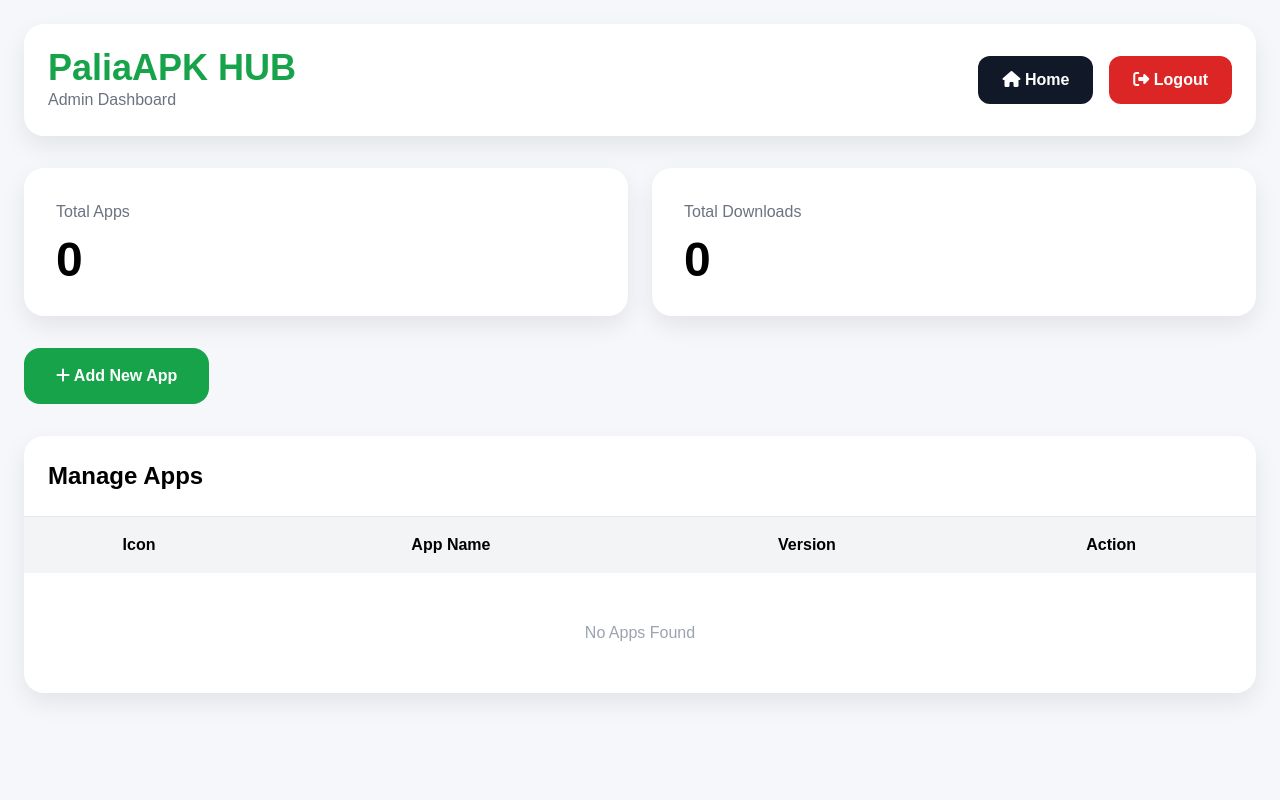
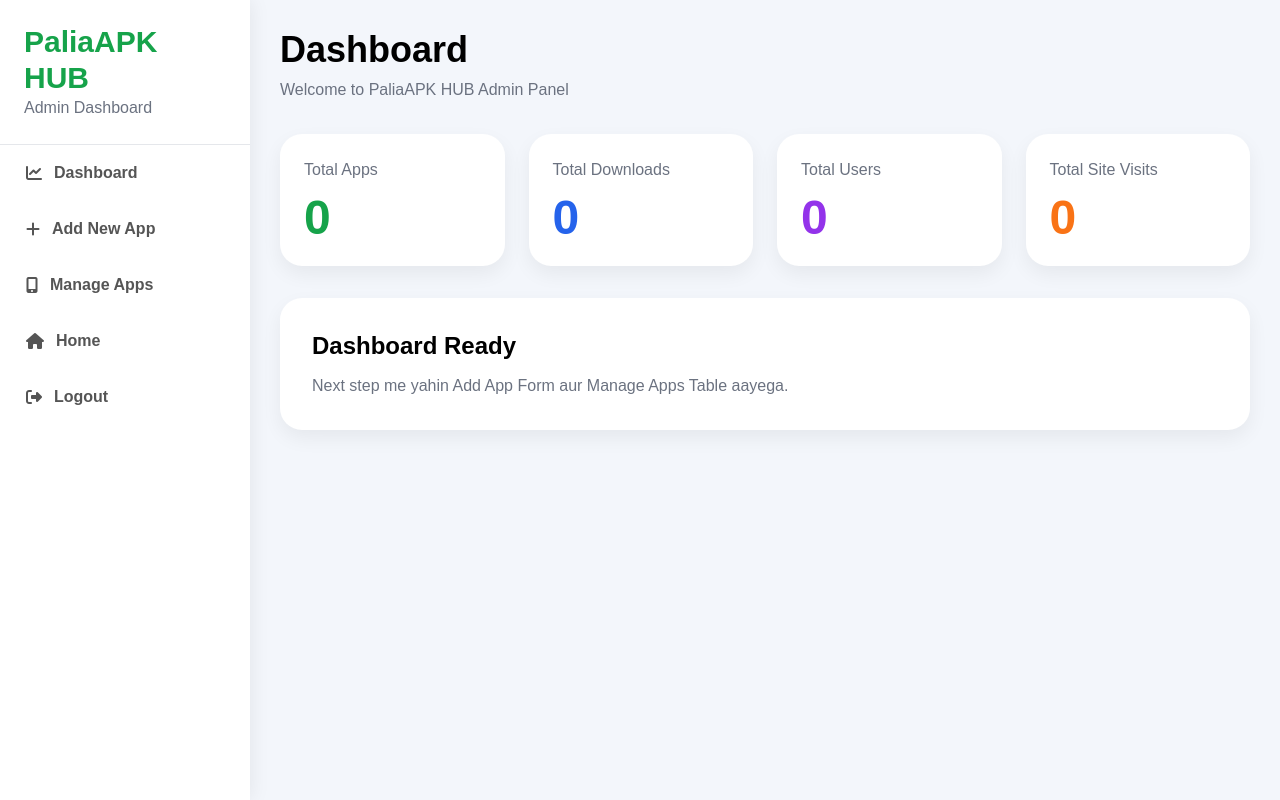
Before and after one commit to shanpalia/WebsitePaliaAPK_V.2, a plain HTML site: page dashboard.html in a window 1280 px wide. Drawn offline with nearby package versions, Linux system fonts and the light colour scheme.

Commit message:
Update dashboard.html

```diff
--- a/dashboard.html
+++ b/dashboard.html
@@ -3,8 +3,7 @@
 <head>
 <meta charset="UTF-8">
 <meta name="viewport" content="width=device-width, initial-scale=1.0">
-
-<title>PaliaAPK HUB Admin Dashboard</title>
+<title>PaliaAPK HUB - Admin Dashboard</title>
 
 <script src="https://cdn.tailwindcss.com"></script>
 
@@ -14,14 +13,46 @@ href="https://cdnjs.cloudflare.com/ajax/libs/font-awesome/6.7.2/css/all.min.css"
 <style>
 
 body{
-background:#f5f7fb;
+background:#f3f6fb;
 font-family:Arial,sans-serif;
+}
+
+.sidebar{
+width:250px;
+position:fixed;
+left:0;
+top:0;
+bottom:0;
+background:#ffffff;
+box-shadow:0 0 20px rgba(0,0,0,.08);
+}
+
+.sidebar a{
+display:flex;
+align-items:center;
+gap:12px;
+padding:16px 22px;
+font-weight:700;
+color:#555;
+transition:.3s;
+border-left:4px solid transparent;
+}
+
+.sidebar a:hover{
+background:#ecfdf5;
+color:#16a34a;
+border-left:4px solid #16a34a;
+}
+
+.main{
+margin-left:250px;
+padding:30px;
 }
 
 .card{
 background:#fff;
-border-radius:20px;
-box-shadow:0 10px 25px rgba(0,0,0,.08);
+border-radius:22px;
+box-shadow:0 8px 20px rgba(0,0,0,.06);
 }
 
 </style>
@@ -30,15 +61,13 @@ box-shadow:0 10px 25px rgba(0,0,0,.08);
 
 <body>
 
-<div class="max-w-7xl mx-auto p-6">
+<!-- Sidebar -->
 
-<!-- HEADER -->
+<div class="sidebar">
 
-<div class="card p-6 flex items-center justify-between">
+<div class="p-6 border-b">
 
-<div>
-
-<h1 class="text-4xl font-black text-green-600">
+<h1 class="text-3xl font-black text-green-600">
 
 PaliaAPK HUB
 
@@ -52,37 +81,69 @@ Admin Dashboard
 
 </div>
 
-<div class="flex gap-4">
+<a href="#" id="dashboardBtn">
 
-<button
-id="homeBtn"
-class="bg-gray-900 text-white px-6 py-3 rounded-xl font-bold">
+<i class="fa-solid fa-chart-line"></i>
+
+Dashboard
+
+</a>
+
+<a href="#" id="addAppBtn">
+
+<i class="fa-solid fa-plus"></i>
+
+Add New App
+
+</a>
+
+<a href="#" id="manageBtn">
+
+<i class="fa-solid fa-mobile-screen-button"></i>
+
+Manage Apps
+
+</a>
+
+<a href="index.html">
 
 <i class="fa-solid fa-house"></i>
 
 Home
 
-</button>
+</a>
 
-<button
-id="logoutBtn"
-class="bg-red-600 text-white px-6 py-3 rounded-xl font-bold">
+<a href="#" id="logoutBtn">
 
 <i class="fa-solid fa-right-from-bracket"></i>
 
 Logout
 
-</button>
+</a>
 
 </div>
 
-</div>
+<!-- Main -->
 
-<!-- DASHBOARD CARDS -->
+<div class="main">
 
-<div class="grid grid-cols-2 gap-6 mt-8">
+<h1 class="text-4xl font-black">
 
-<div class="card p-8">
+Dashboard
+
+</h1>
+
+<p class="text-gray-500 mt-2">
+
+Welcome to PaliaAPK HUB Admin Panel
+
+</p>
+
+<!-- Cards -->
+
+<div class="grid grid-cols-4 gap-6 mt-8">
+
+<div class="card p-6">
 
 <p class="text-gray-500">
 
@@ -92,7 +153,7 @@ Total Apps
 
 <h2
 id="totalApps"
-class="text-5xl font-black mt-3">
+class="text-5xl font-black mt-3 text-green-600">
 
 0
 
@@ -100,7 +161,7 @@ class="text-5xl font-black mt-3">
 
 </div>
 
-<div class="card p-8">
+<div class="card p-6">
 
 <p class="text-gray-500">
 
@@ -110,7 +171,43 @@ Total Downloads
 
 <h2
 id="totalDownloads"
-class="text-5xl font-black mt-3">
+class="text-5xl font-black mt-3 text-blue-600">
+
+0
+
+</h2>
+
+</div>
+
+<div class="card p-6">
+
+<p class="text-gray-500">
+
+Total Users
+
+</p>
+
+<h2
+id="totalUsers"
+class="text-5xl font-black mt-3 text-purple-600">
+
+0
+
+</h2>
+
+</div>
+
+<div class="card p-6">
+
+<p class="text-gray-500">
+
+Total Site Visits
+
+</p>
+
+<h2
+id="totalVisits"
+class="text-5xl font-black mt-3 text-orange-500">
 
 0
 
@@ -120,69 +217,23 @@ class="text-5xl font-black mt-3">
 
 </div>
 
-<!-- ACTION BUTTONS -->
+<!-- Content -->
 
-<div class="flex gap-4 mt-8">
-
-<button
-id="addAppBtn"
-class="bg-green-600 hover:bg-green-700 text-white px-8 py-4 rounded-2xl font-bold">
-
-<i class="fa-solid fa-plus"></i>
-
-Add New App
-
-</button>
-
-</div>
-
-<!-- MANAGE APPS -->
-
-<div class="card mt-8 overflow-hidden">
-
-<div class="p-6 border-b">
+<div
+id="contentArea"
+class="card mt-8 p-8">
 
 <h2 class="text-2xl font-black">
 
-Manage Apps
+Dashboard Ready
 
 </h2>
 
-</div>
+<p class="text-gray-500 mt-3">
 
-<table class="w-full">
+Next step me yahin Add App Form aur Manage Apps Table aayega.
 
-<thead class="bg-gray-100">
-
-<tr>
-
-<th class="p-4">Icon</th>
-
-<th class="p-4">App Name</th>
-
-<th class="p-4">Version</th>
-
-<th class="p-4">Action</th>
-
-</tr>
-
-</thead>
-
-<tbody id="app-list">
-
-<tr>
-
-<td colspan="4" class="text-center p-12 text-gray-400">
-
-No Apps Found
-
-</td>
-
-</tr>
-
-</tbody>
-
-</table>
+</p>
 
 </div>
 
```
